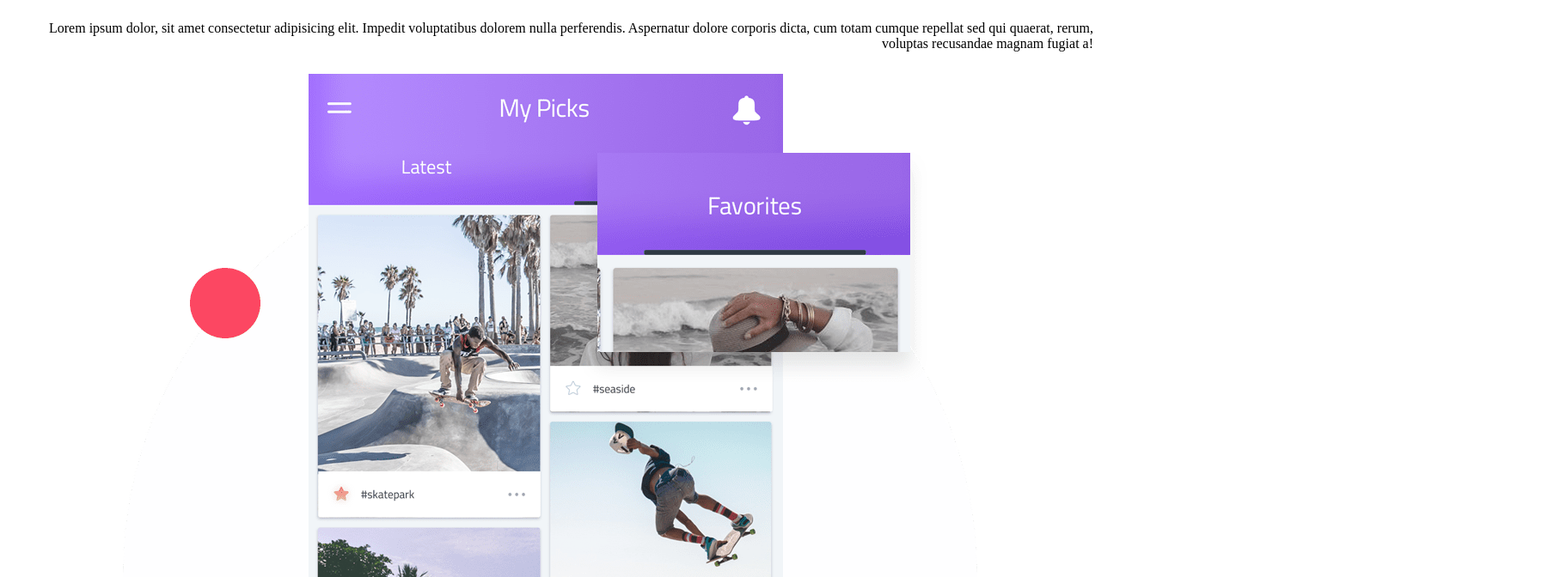
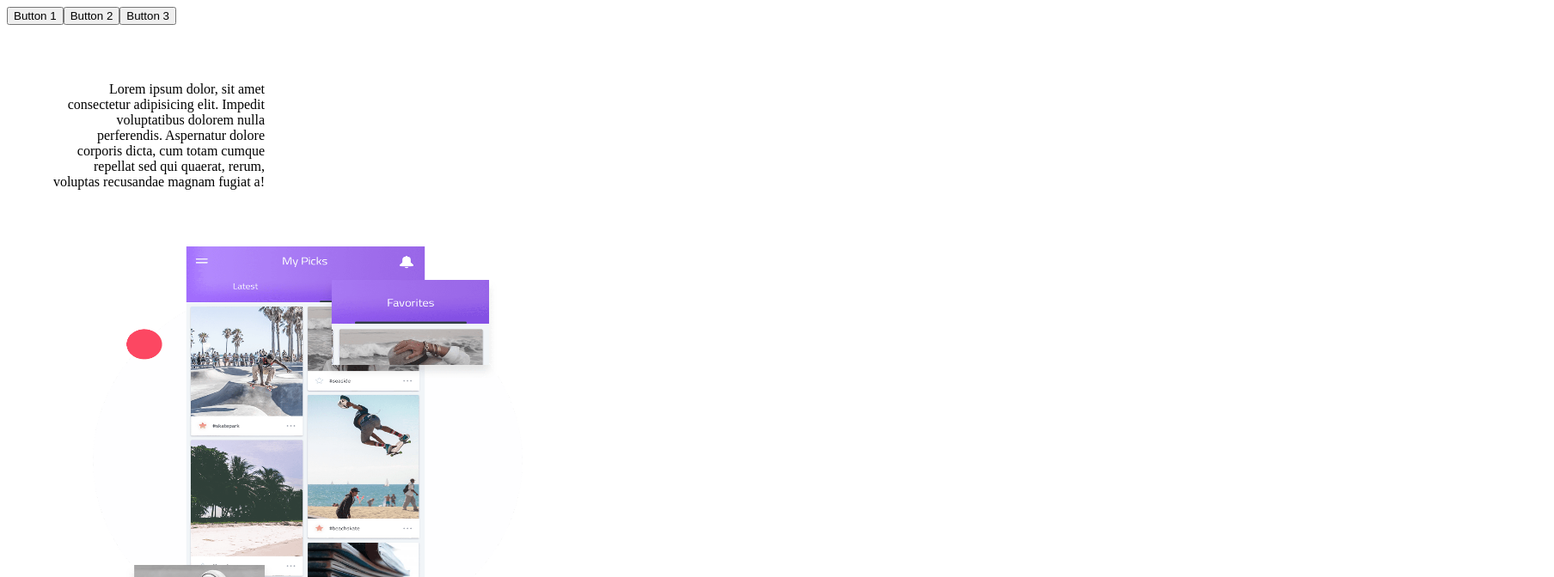
Before and after one commit to AkagamiNoLorea/replica-web-react, a React (Vite) app: page / in a window 1280 px wide. Shown: the top 672 px of the page at 86% size, 1808 px wide, since content can reach past the window. Built offline with nearby package versions, Linux system fonts and the light colour scheme.

Commit message:
pongo un boton texto y una foto

```diff
--- a/src/App.jsx
+++ b/src/App.jsx
@@ -10,17 +10,14 @@ import List from './components/List';
 function App() {
   return (
     <>
-
-      <Image />
-      <Boton />
-      <div style={{ display: "grid", gridTemplateColumns: "1fr" }}>
-      <Parrafo />
-      </div>
-
-      <List />
-
-
-      </>
+    <Boton />
+    <Image />
+    <div style={{ display: "grid", gridTemplateColumns: "1fr" }}>
+    <Parrafo />
+    <List />
+    </div>
+    <Boton />
+    </>
   );
 
 }
--- a/src/components/Image.jsx
+++ b/src/components/Image.jsx
@@ -6,16 +6,22 @@ const Image = () => {
 
 
    return (
-    <div>
+    <>
 
-      <div style={{ display: "grid",textAlign:"right", flexDirection: "column", width: "200",
-  height: "200",
-  }}>
+
+         <div style={{ display: "grid",textAlign:"right", flexDirection: "column", width: "250px",
+      height: "200", margin: "50px"}}>
       <p>Lorem ipsum dolor, sit amet consectetur adipisicing elit. Impedit voluptatibus dolorem nulla perferendis. Aspernatur dolore corporis dicta, cum totam cumque repellat sed qui quaerat, rerum, voluptas recusandae magnam fugiat a! </p>
       </div>
-      <img src={image1} alt="Image 1" style={{ display: "block", margin: "10px auto" }} />
-      <img src={image2} alt="Image 2" style={{ display: "block", margin: "10px auto" }} />
-    </div>
+
+      <img src={image1} alt="Image 1" width={"500px"} height={"500px"} style={{ display: "flex", justifyContent: "flex-start", marginLeft:"100px" }} />
+
+
+
+      <img src={image2} alt="Image 2" width={"500px"} height={"500px"}  style={{ display: "flex", justifyContent: "flex-end", margin: "100px", marginLeft:"1300px" }} />
+
+    </>
+
   );
 };
 
--- a/src/components/Parrafo.jsx
+++ b/src/components/Parrafo.jsx
@@ -1,6 +1,6 @@
 const Parrafo = () => {
-        return (<div style={{ display: "flex",textAlign:"left", flexDirection: "column", width: "200",
-        height: "200" }}>
+        return (<div style={{ display: "flex",textAlign:"left", flexDirection: "column", width: "250px",
+        height: "500px" }}>
 
             <p>
               Lorem ipsum dolor, sit amet consectetur adipisicing elit. Impedit
```
